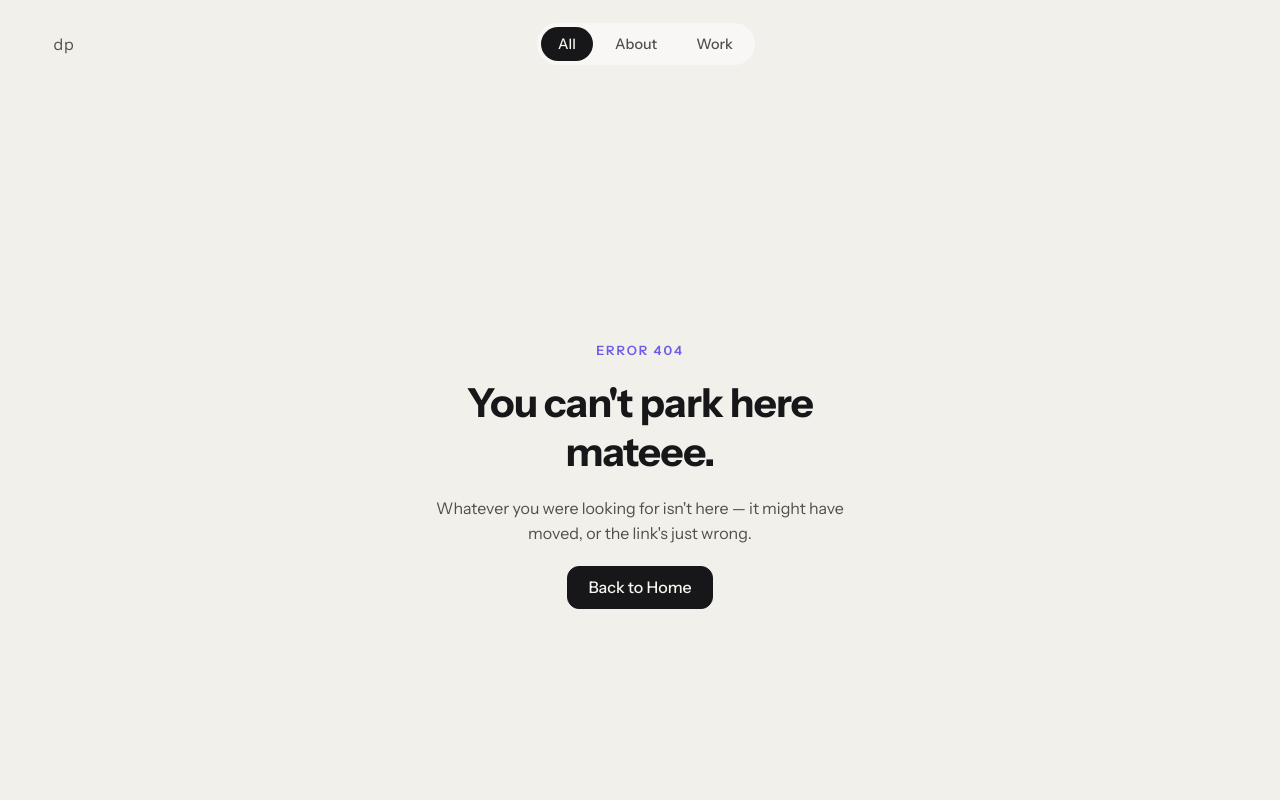
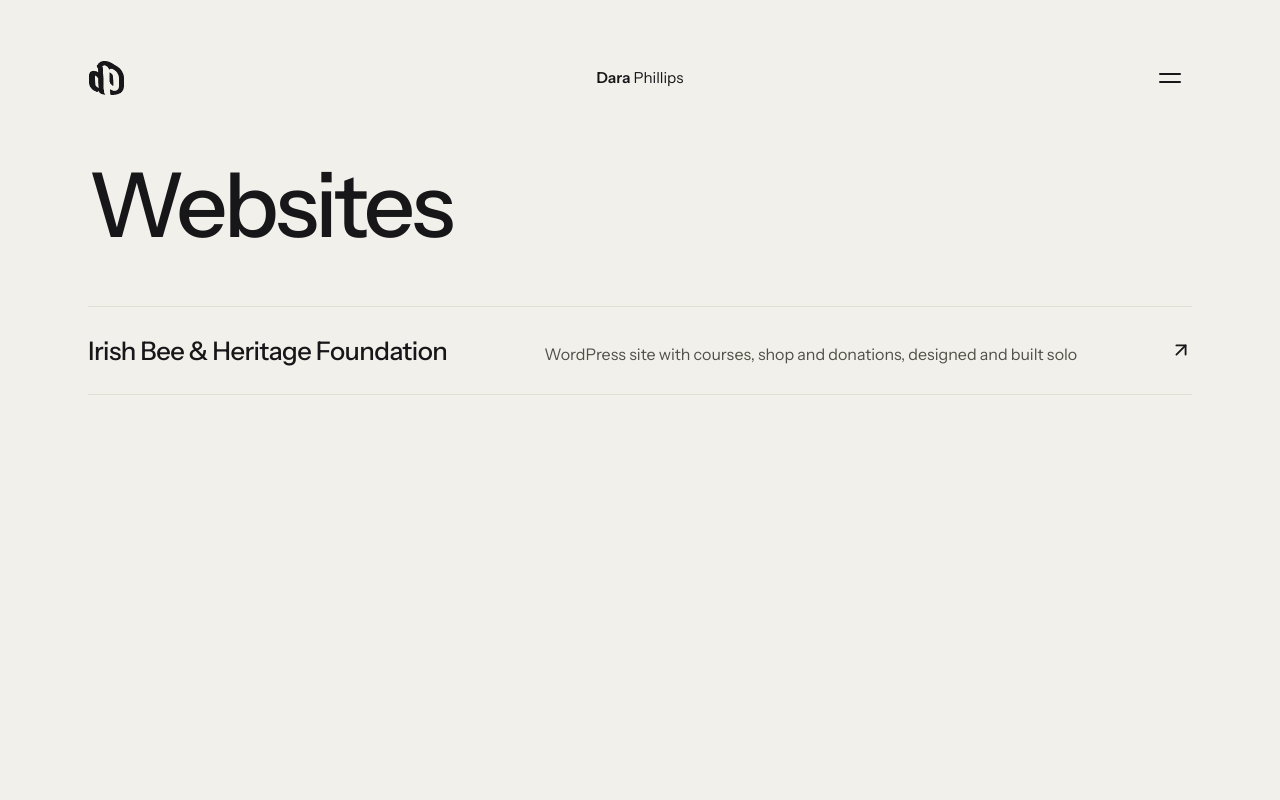
Before and after one commit to Daray93/Portfolio, a React (Vite) app: page /websites in a window 1280 px wide. Shown: the top 800 px of the page. Built offline with nearby package versions, Linux system fonts and the light colour scheme.

Commit message:
Menu: Case studies, About, Websites; add a Websites page (IBHF so far)
Co-Authored-By: Claude Opus 5.5 <noreply@anthropic.com>

```diff
--- a/src/App.jsx
+++ b/src/App.jsx
@@ -31,6 +31,7 @@ const AudanoteCaseStudy = lazy(() => import("./case-studies/audanote/Audanote"))
 const PintsYurtCaseStudy = lazy(() => import("./case-studies/pints-yurt/PintsYurt"));
 const CruciateCaseStudy = lazy(() => import("./case-studies/cruciate/Cruciate"));
 const AboutMe = lazy(() => import("./pages/about-me/AboutMe"));
+const Websites = lazy(() => import("./pages/Websites"));
 
 const AppWrapper = styled.div`
   display: flex;
@@ -204,6 +205,7 @@ const CHROMELESS_PREFIXES = [
   "/ibhf",
   "/operation-avocado",
   "/audanote",
+  "/websites",
   ...MORPH_CHROMELESS_PREFIXES,
 ];
 // The showcase homepage brings its own header/menu/footer (see Showcase.jsx).
@@ -377,6 +379,16 @@ export default function App() {
                     </MorphAnimatedPage>
                   }
                 />
+                <Route
+                  path="/websites"
+                  element={
+                    <AnimatedPage>
+                      <Suspense fallback={<RouteFallback />}>
+                        <Websites />
+                      </Suspense>
+                    </AnimatedPage>
+                  }
+                />
                 <Route path="*" element={<AnimatedPage><NotFound /></AnimatedPage>} />
               </Routes>
             </AnimatePresence>
--- a/src/components/chrome/SiteMenu.jsx
+++ b/src/components/chrome/SiteMenu.jsx
@@ -59,8 +59,8 @@ const Item = styled.li`
 
 const BigLink = styled(Link)`
   display: inline-block;
-  /* scales with height too, so both links fit a phone on its side */
-  font-size: clamp(2.5rem, min(9vw, 12svh), 6rem);
+  /* scales with height too, so all three links fit a phone on its side */
+  font-size: clamp(2.25rem, min(8vw, 10svh), 5.5rem);
   font-weight: 500;
   letter-spacing: -0.04em;
   line-height: 1.05;
@@ -117,8 +117,9 @@ export default function SiteMenu({ open, onClose }) {
   }, [open, onClose]);
 
   const links = [
-    { to: "/", label: "Work" },
+    { to: "/", label: "Case studies" },
     { to: "/about-me", label: "About" },
+    { to: "/websites", label: "Websites" },
   ];
 
   return (
--- /dev/null
+++ b/src/data/websites.js
@@ -0,0 +1,17 @@
+// Live websites, listed on the Websites page (src/pages/Websites.jsx), newest
+// first. Each opens the live site in a new tab.
+//
+// name:  the client or site
+// what:  one line on what it is and what you did
+// url:   the live address
+// year:  optional
+
+const websites = [
+  {
+    name: "Irish Bee & Heritage Foundation",
+    what: "WordPress site with courses, shop and donations, designed and built solo",
+    url: "https://ibhf.ie",
+  },
+];
+
+export default websites;
--- /dev/null
+++ b/src/pages/Websites.jsx
@@ -0,0 +1,125 @@
+import { useState } from "react";
+import styled from "styled-components";
+import { FiArrowUpRight } from "react-icons/fi";
+import SiteHeader from "../components/chrome/SiteHeader";
+import SiteMenu from "../components/chrome/SiteMenu";
+import websites from "../data/websites";
+import { ease, dur } from "../styles/motion";
+
+// Live sites built for clients: a plain list, each row opening the site in a
+// new tab. The list itself lives in src/data/websites.js.
+
+const Page = styled.div`
+  min-height: 100vh;
+  min-height: 100dvh;
+  padding: 160px 88px 96px;
+  background: ${({ theme }) => theme.body};
+  color: ${({ theme }) => theme.text};
+
+  @media (max-width: 1024px) {
+    padding: 128px 40px 72px;
+  }
+
+  @media (max-width: 640px) {
+    padding: 104px 16px 56px;
+  }
+`;
+
+const Heading = styled.h1`
+  margin: 0 0 clamp(40px, 7vh, 72px);
+  font-size: clamp(2.5rem, 7vw, 6rem);
+  font-weight: 500;
+  letter-spacing: -0.04em;
+  line-height: 1;
+`;
+
+const List = styled.ul`
+  list-style: none;
+  margin: 0;
+  padding: 0;
+  border-top: 1px solid ${({ theme }) => theme.border};
+`;
+
+const Row = styled.a`
+  display: grid;
+  grid-template-columns: minmax(0, 1fr) minmax(0, 1.4fr) auto;
+  align-items: baseline;
+  gap: 8px 32px;
+  padding: 28px 0;
+  border-bottom: 1px solid ${({ theme }) => theme.border};
+  color: inherit;
+  font-weight: 400;
+
+  &:hover {
+    color: inherit;
+  }
+
+  svg {
+    align-self: center;
+    width: 22px;
+    height: 22px;
+    transition: transform ${dur.base}s ${ease.out};
+  }
+
+  &:hover svg,
+  &:focus-visible svg {
+    transform: translate(3px, -3px);
+  }
+
+  &:focus-visible {
+    outline: 2px solid ${({ theme }) => theme.accent};
+    outline-offset: 4px;
+  }
+
+  @media (max-width: 760px) {
+    grid-template-columns: minmax(0, 1fr) auto;
+
+    svg {
+      grid-row: 1;
+      grid-column: 2;
+    }
+  }
+`;
+
+const Name = styled.span`
+  font-size: clamp(1.25rem, 2vw, 1.75rem);
+  font-weight: 500;
+  letter-spacing: -0.02em;
+`;
+
+const What = styled.span`
+  color: ${({ theme }) => theme.textSecondary};
+
+  @media (max-width: 760px) {
+    grid-column: 1 / -1;
+  }
+`;
+
+export default function Websites() {
+  const [menuOpen, setMenuOpen] = useState(false);
+
+  return (
+    <>
+      <SiteHeader menuOpen={menuOpen} onMenuToggle={() => setMenuOpen((o) => !o)} />
+      <SiteMenu open={menuOpen} onClose={() => setMenuOpen(false)} />
+      <Page inert={menuOpen}>
+        <Heading>Websites</Heading>
+        <List>
+          {websites.map((site) => (
+            <li key={site.url}>
+              <Row href={site.url} target="_blank" rel="noopener noreferrer">
+                <Name>
+                  {site.name}
+                  {site.year && ` · ${site.year}`}
+                </Name>
+                <What>{site.what}</What>
+                <FiArrowUpRight aria-hidden="true" />
+                <span className="sr-only"> (opens in a new tab)</span>
+              </Row>
+            </li>
+          ))}
+        </List>
+      </Page>
+    </>
+  );
+}
```
Also changed, not shown: 1 other file (tests, documents, lock files or other folders).
